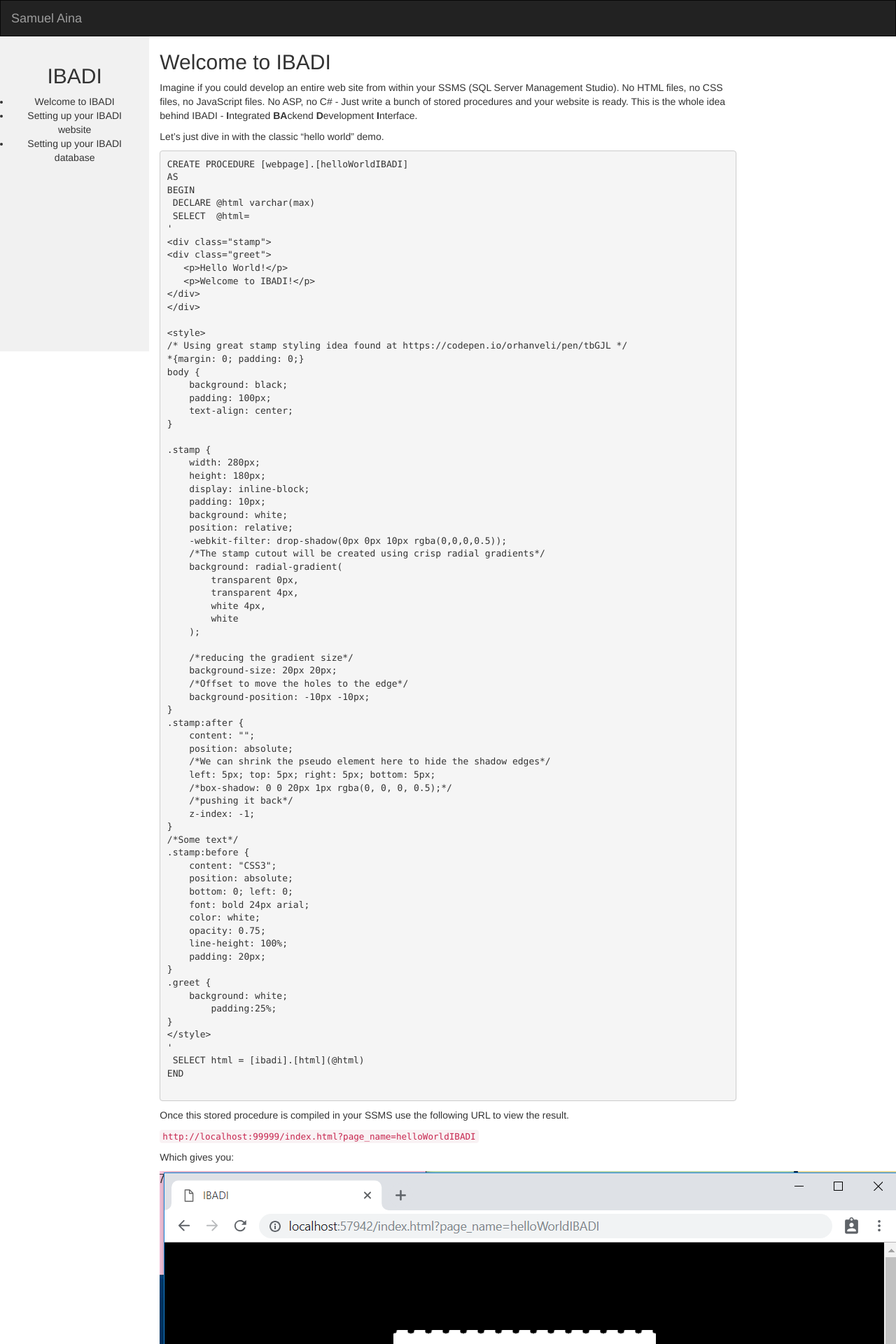
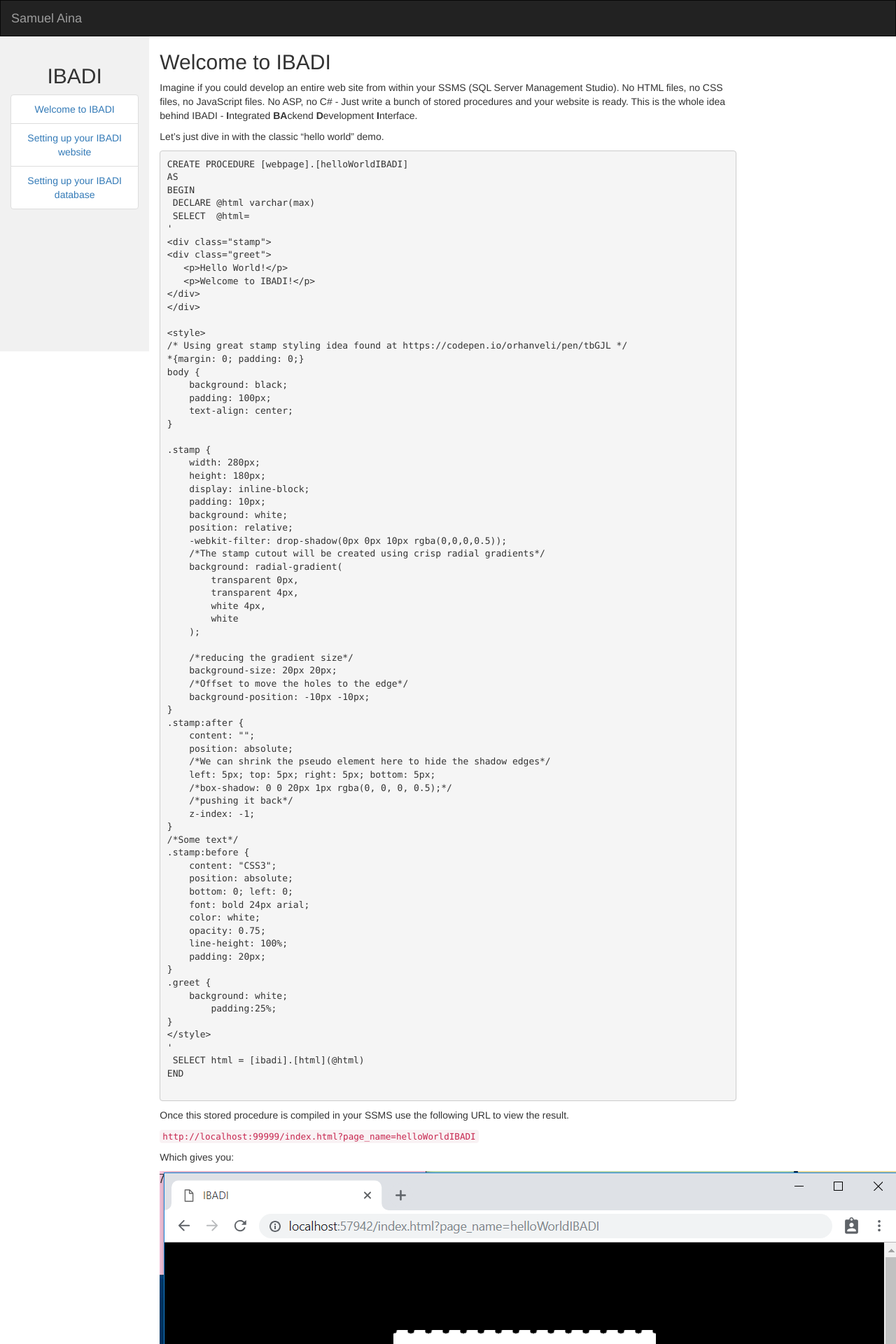
Before and after one commit to SamuelAina/IBADI-DOCS, a Jekyll site: the page built from index.md, in a window 1280 px wide. Shown: the top 1920 px of the page at 70% size. Built offline with Jekyll 4.4.1, drawn with Linux system fonts in a browser that asks for light colours; our own code applies the rules of GitHub Pages for plain Markdown files.

Commit message:
Update default.html

```diff
--- a/_layouts/default.html
+++ b/_layouts/default.html
@@ -71,7 +71,7 @@ docs:
 <h2>{{ layout.docs_list_title }}</h2>
 <ul class="list-group">
    {% for item in layout.docs %}
-      <li class="list-group-item><a href="{{ item.url }}">{{ item.title }}</a></li>
+      <li class="list-group-item"><a href="{{ item.url }}">{{ item.title }}</a></li>
    {% endfor %}
 </ul>
     </div>
```
